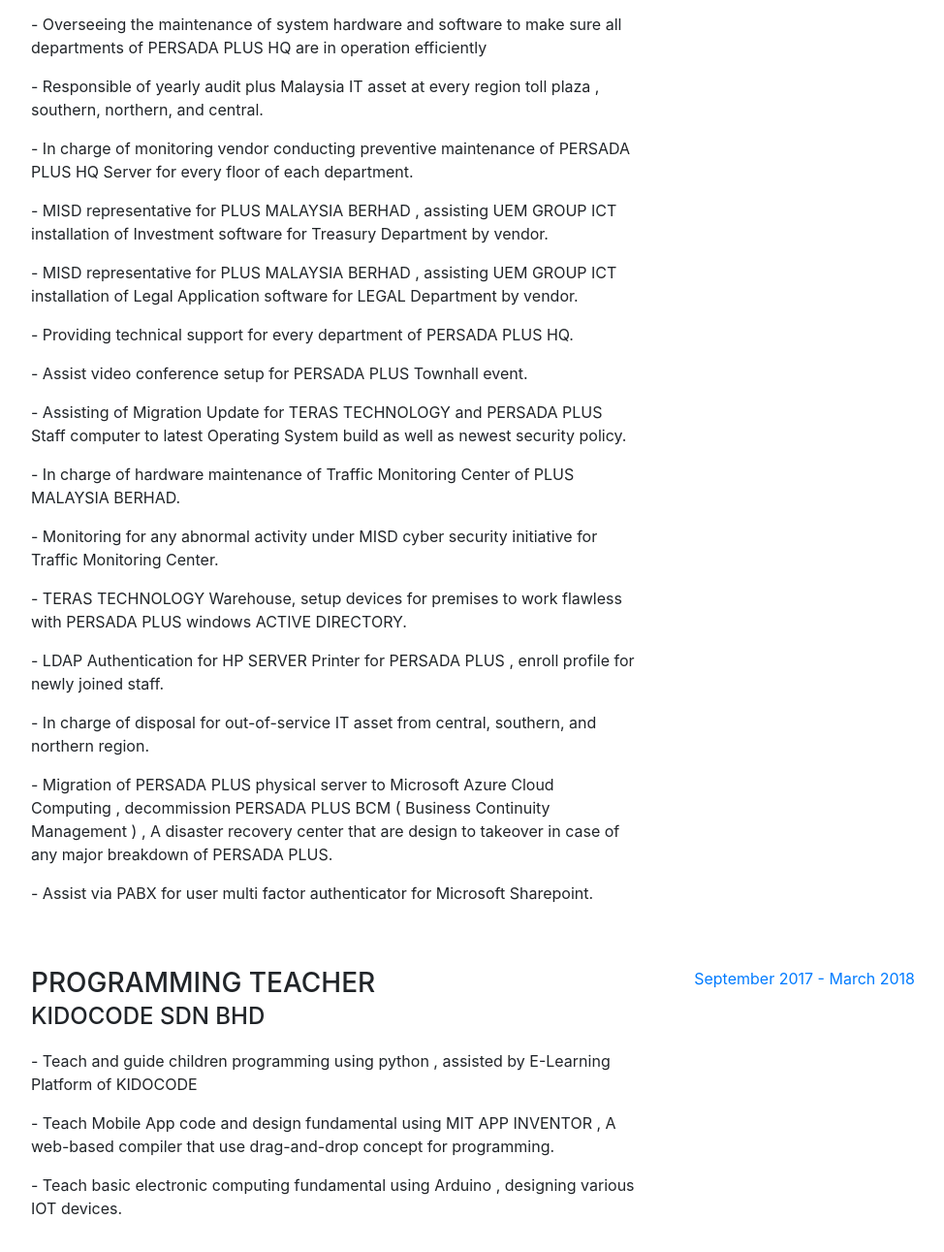
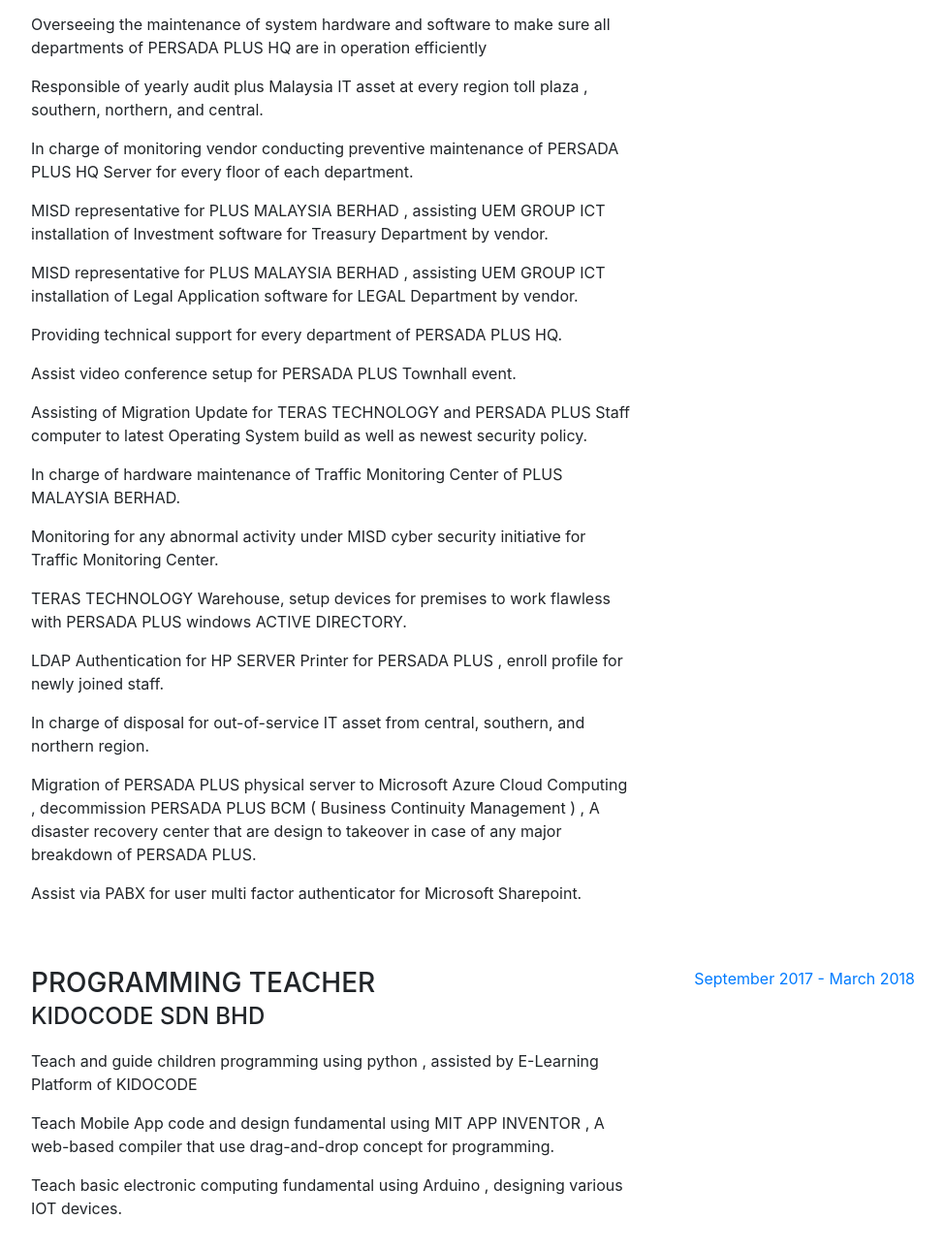
Before and after one commit to safuanyusoff/oldresume, a website with bundled scripts: page index.html in a window 1280 px wide. Shown: the part 1114-2405 px from the top of the page at 97% size, without its empty margins (288-1262 px from the left). Built offline with nearby package versions, Linux system fonts and the light colour scheme; a web font is replaced by a local one.

Commit message:
Update index.html

```diff
--- a/index.html
+++ b/index.html
@@ -103,21 +103,21 @@
             <div class="resume-content mr-auto">
               <h3 class="mb-0">Management Information System IT Executive</h3>
               <div class="subheading mb-3" href="https://www.plus.com.my">Projek Lebuhraya Usahasama Berhad (PLUS Malaysia), United Engineers Malaysia (UEM Group)</div>
-              <p> - Overseeing the maintenance of system hardware and software to make sure all departments of PERSADA PLUS HQ are in operation efficiently</p>
-              <p> - Responsible of yearly audit plus Malaysia IT asset at every region toll plaza , southern, northern, and central. </p>
-              <p> -	In charge of monitoring vendor conducting preventive maintenance of PERSADA PLUS HQ Server for every floor of each department. </p>
-              <p> -	MISD representative for PLUS MALAYSIA BERHAD , assisting UEM GROUP ICT installation of Investment software for Treasury Department by vendor. </p>
-              <p> -	MISD representative for PLUS MALAYSIA BERHAD , assisting UEM GROUP ICT installation of Legal Application software for LEGAL Department by vendor. </p>
-              <p> -	Providing technical support for every department of PERSADA PLUS HQ. </p>
-              <p> - Assist video conference setup for PERSADA PLUS Townhall event. </p>
-              <p> -	Assisting of Migration Update for TERAS TECHNOLOGY and PERSADA PLUS Staff computer to latest Operating System build as well as newest security policy. </p>
-              <p> - In charge of hardware maintenance of Traffic Monitoring Center of PLUS MALAYSIA BERHAD.</p>
-              <p> -	Monitoring for any abnormal activity under MISD cyber security initiative for Traffic Monitoring Center. </p>
-              <p> - TERAS TECHNOLOGY Warehouse, setup devices for premises to work flawless with PERSADA PLUS windows ACTIVE DIRECTORY. </p>
-              <p> -	LDAP Authentication for HP SERVER Printer for PERSADA PLUS , enroll profile for newly joined staff. </p>
-              <p> -	In charge of disposal for out-of-service IT asset from central, southern, and northern region. </p>
-              <p> - Migration of PERSADA PLUS physical server to Microsoft Azure Cloud Computing , decommission PERSADA PLUS BCM ( Business Continuity Management ) , A disaster recovery center that are design to takeover in case of any major breakdown of PERSADA PLUS. </p>
-              <p> -	Assist via PABX for user multi factor authenticator for Microsoft Sharepoint. </p>
+              <p> Overseeing the maintenance of system hardware and software to make sure all departments of PERSADA PLUS HQ are in operation efficiently</p>
+              <p> Responsible of yearly audit plus Malaysia IT asset at every region toll plaza , southern, northern, and central. </p>
+              <p> In charge of monitoring vendor conducting preventive maintenance of PERSADA PLUS HQ Server for every floor of each department. </p>
+              <p> MISD representative for PLUS MALAYSIA BERHAD , assisting UEM GROUP ICT installation of Investment software for Treasury Department by vendor. </p>
+              <p> MISD representative for PLUS MALAYSIA BERHAD , assisting UEM GROUP ICT installation of Legal Application software for LEGAL Department by vendor. </p>
+              <p> Providing technical support for every department of PERSADA PLUS HQ. </p>
+              <p> Assist video conference setup for PERSADA PLUS Townhall event. </p>
+              <p> Assisting of Migration Update for TERAS TECHNOLOGY and PERSADA PLUS Staff computer to latest Operating System build as well as newest security policy. </p>
+              <p> In charge of hardware maintenance of Traffic Monitoring Center of PLUS MALAYSIA BERHAD.</p>
+              <p> Monitoring for any abnormal activity under MISD cyber security initiative for Traffic Monitoring Center. </p>
+              <p> TERAS TECHNOLOGY Warehouse, setup devices for premises to work flawless with PERSADA PLUS windows ACTIVE DIRECTORY. </p>
+              <p> LDAP Authentication for HP SERVER Printer for PERSADA PLUS , enroll profile for newly joined staff. </p>
+              <p> In charge of disposal for out-of-service IT asset from central, southern, and northern region. </p>
+              <p> Migration of PERSADA PLUS physical server to Microsoft Azure Cloud Computing , decommission PERSADA PLUS BCM ( Business Continuity Management ) , A disaster recovery center that are design to takeover in case of any major breakdown of PERSADA PLUS. </p>
+              <p> Assist via PABX for user multi factor authenticator for Microsoft Sharepoint. </p>
 
 
 
@@ -136,9 +136,9 @@
             <div class="resume-content mr-auto">
               <h3 class="mb-0">Programming Teacher</h3>
               <div class="subheading mb-3">Kidocode Sdn Bhd</div>
-              <p> -	Teach and guide children programming using python , assisted by E-Learning Platform of KIDOCODE</p>
-              <p> -	Teach Mobile App code and design fundamental using MIT APP INVENTOR , A web-based compiler that use drag-and-drop concept for programming. </p>
-              <p> -	Teach basic electronic computing fundamental using Arduino , designing various IOT devices.</p>
+              <p> Teach and guide children programming using python , assisted by E-Learning Platform of KIDOCODE</p>
+              <p> Teach Mobile App code and design fundamental using MIT APP INVENTOR , A web-based compiler that use drag-and-drop concept for programming. </p>
+              <p> Teach basic electronic computing fundamental using Arduino , designing various IOT devices.</p>
             </div>
             <div class="resume-date text-md-right">
               <span class="text-primary">September 2017 - March 2018</span>
```
